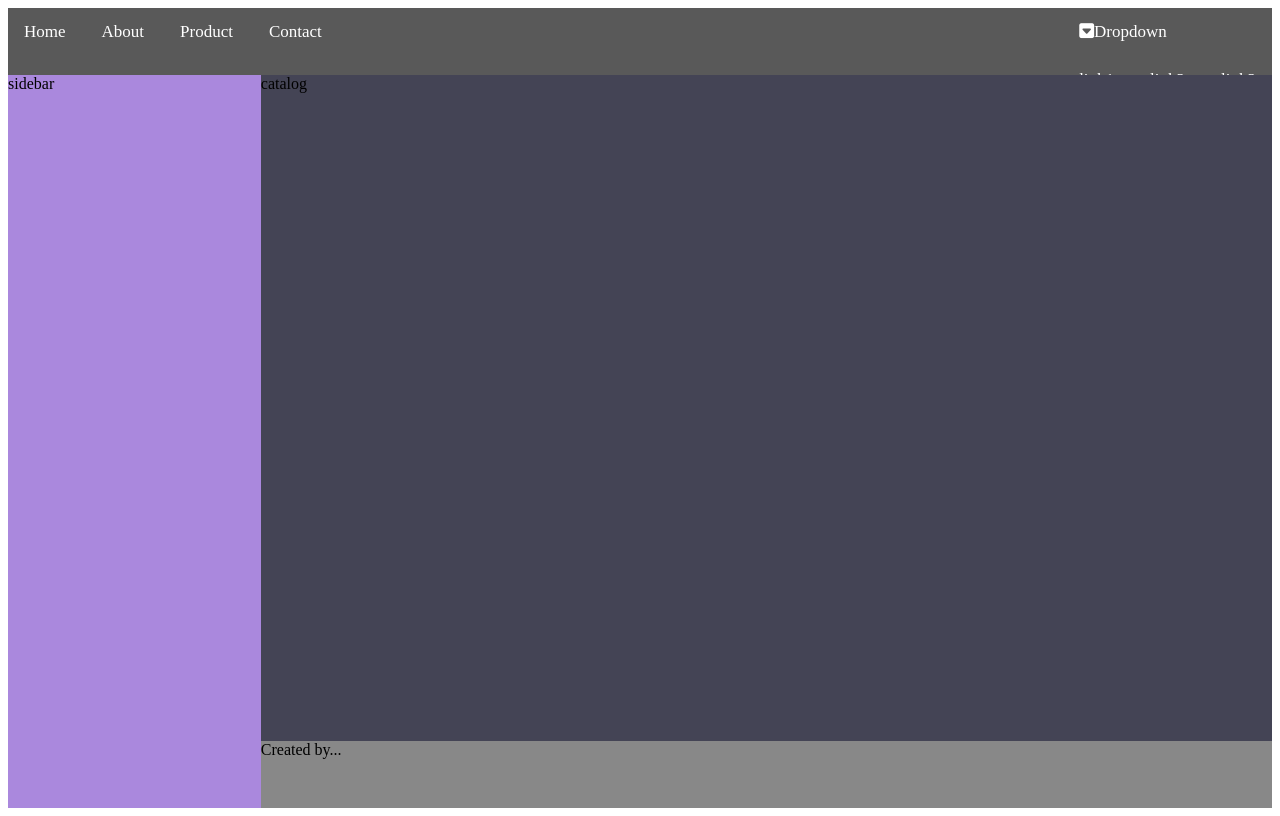
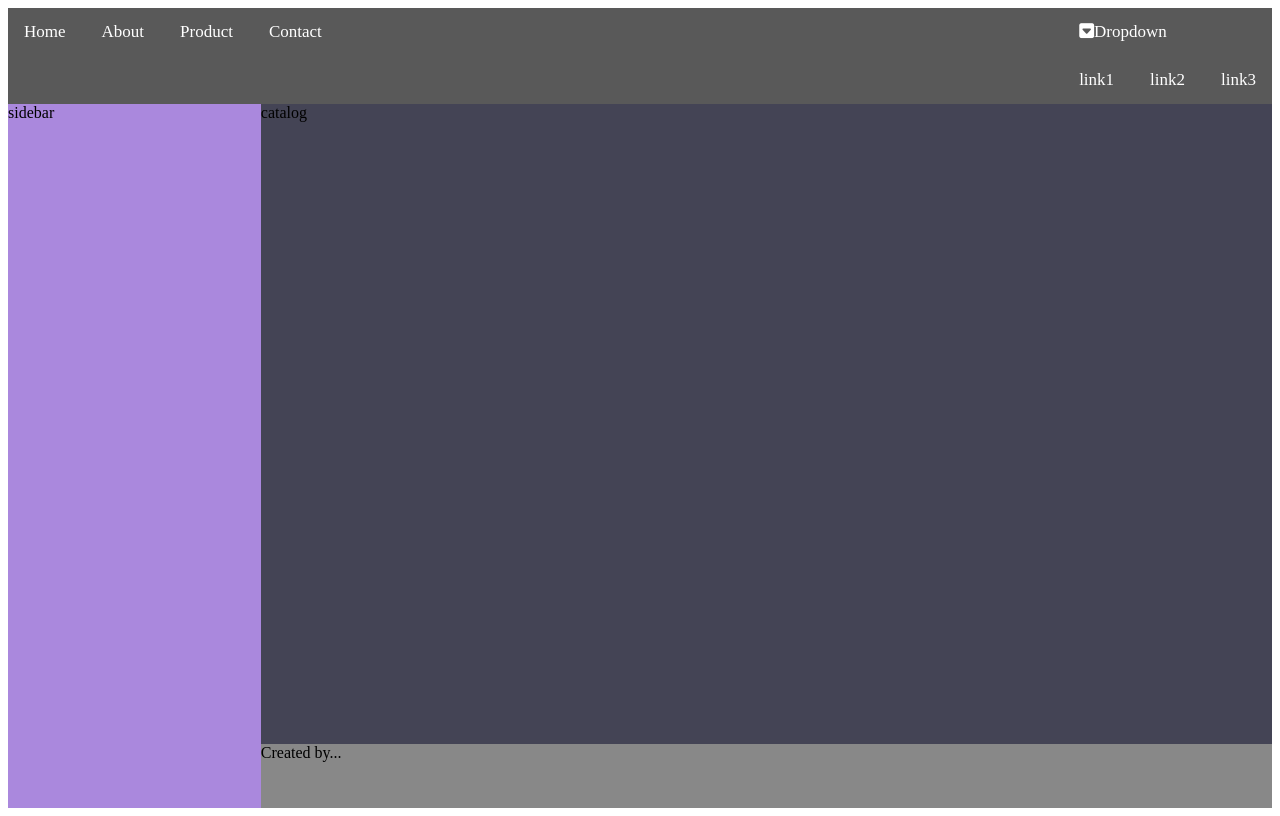
Before and after one commit to pannawat05/-, a PHP site: page / in a window 1280 px wide. Run offline with PHP 8.4, Linux system fonts and the light colour scheme.

Commit message:
Update style.css

```diff
--- a/style.css
+++ b/style.css
@@ -13,8 +13,13 @@
 nav{
     background:rgb(89, 89, 89);
     grid-area: nav;
-    overflow: hidden;
+
 }
+.dropdown {
+  float: left;
+  overflow: hidden;
+}
+
 a{
     color: #fff;
     text-decoration:none;
```
